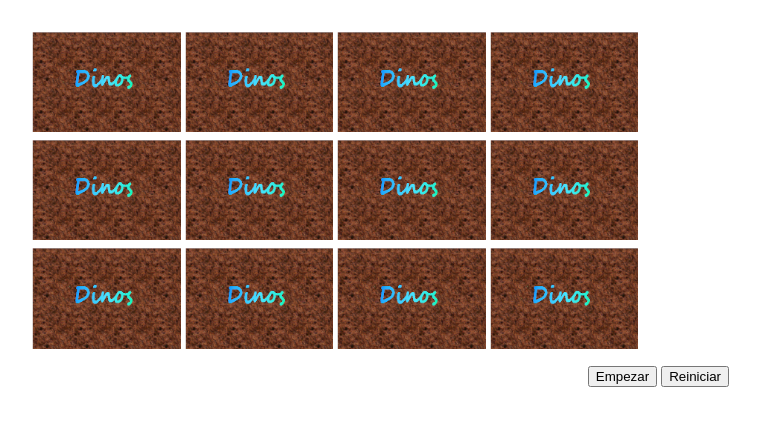
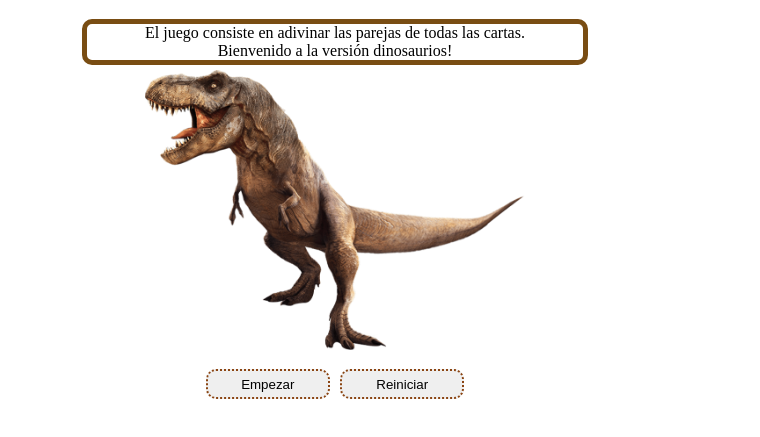
Before and after one commit to daviip/Juego-de-la-memoria, a plain HTML site: page index.html in a window 1280 px wide. Shown: the part 61-498 px from the top of the page, without its empty margins (305-1065 px from the left). Drawn offline with Linux system fonts and the light colour scheme.

Commit message:
Mejora de css y funcionalidades

```diff
--- a/css/index.css
+++ b/css/index.css
@@ -26,7 +26,10 @@ table{
 }
 
 .boton{
-    margin-left: 70%;
+    display: flex;
+    justify-content: center;
+    margin: 5px;
+    padding: 5px;
 }
 
 #fin{
@@ -34,3 +37,33 @@ table{
     font: oblique bold 120% cursive;;
     background-color: aqua;
 }
+
+#inicio{
+    text-align: center;
+    border: 5px solid rgb(121, 77, 19);
+    margin-left: 30%;
+    margin-right: 30%;
+    border-radius: 10px;
+}
+
+#portada{
+    width: 30%;
+    height: 30%;
+    margin: auto;
+    margin-left: 35%;
+    margin-right: 35%;
+    margin-top: 5px;
+}
+
+button{
+    width: 10%;
+    height: 30px;
+    margin: 5px;
+    border: 2px saddlebrown dotted;
+    border-radius: 10px;
+}
+
+button:hover{
+    width: 20%;
+    background-color: rgb(255, 255, 158);
+}
--- a/index.html
+++ b/index.html
@@ -12,7 +12,7 @@
 
 <body>
     <h1>Juego de las parejas</h1>
-    <table>
+    <table id="juego" hidden>
         <tr>
             <td>
                 <div id="0" value="valor" onclick="giro(this)"><img src="./images/trasera.png" alt="trasera" id="0img">
@@ -69,6 +69,13 @@
         </tr>
     </table>
 
+    <div id="n1">
+    <div id="inicio">
+        El juego consiste en adivinar las parejas de todas las cartas.  <br>
+        Bienvenido a la versión dinosaurios!
+    </div>
+    <img src="./images/portada.png" alt="portada" id="portada">
+</div>
     <div class="boton">
         <button onclick="empezar()" id="emp">Empezar</button>
         <button onclick="reiniciar()" id="rei">Reiniciar</button>
--- a/js/index.js
+++ b/js/index.js
@@ -7,6 +7,9 @@ let contador = 0;
 
 function empezar()
 {
+    document.getElementById("n1").setAttribute("hidden", "");
+    document.getElementById("juego").removeAttribute("hidden");
+
     let junto = [];
     let dinos = ["1", "2", "3", "4", "5", "6", "1", "2", "3", "4", "5", "6"]
     dinos.sort(function () { return Math.random() - 0.5 });
@@ -23,7 +26,6 @@ function empezar()
 
 };
 
-/////////REVISARLO//////////
 function reiniciar()
 {
 
```
Also changed, not shown: js/index copy.js (deleted, +0 -44 lines), images/portada.png (added).
